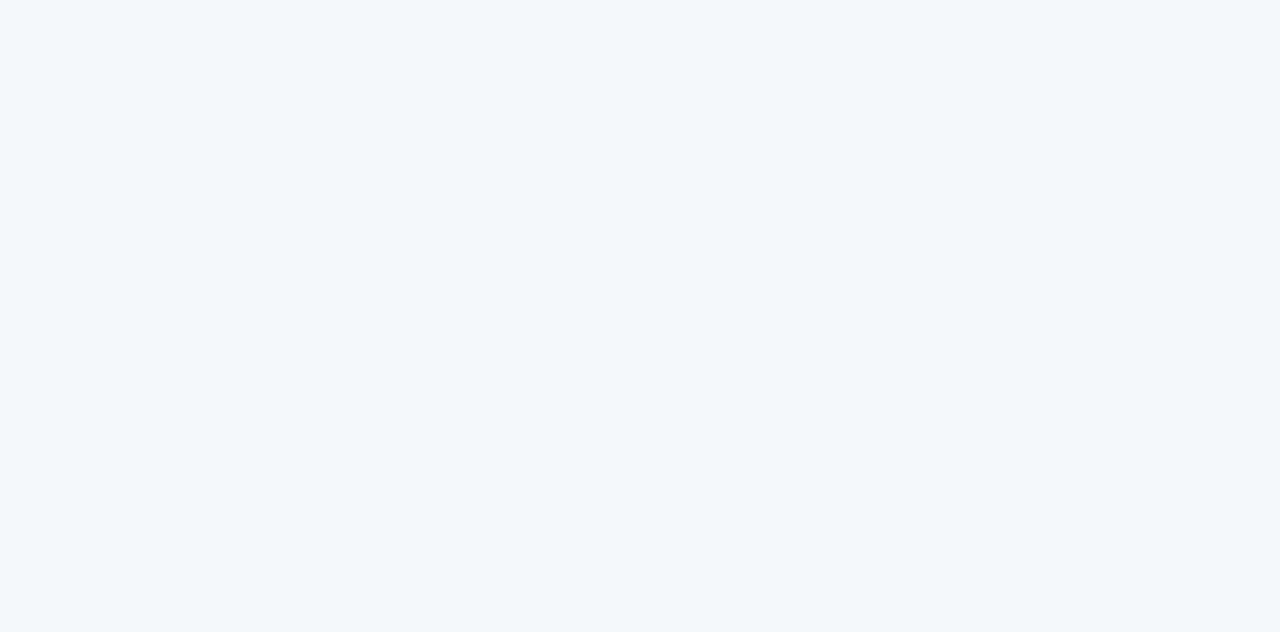
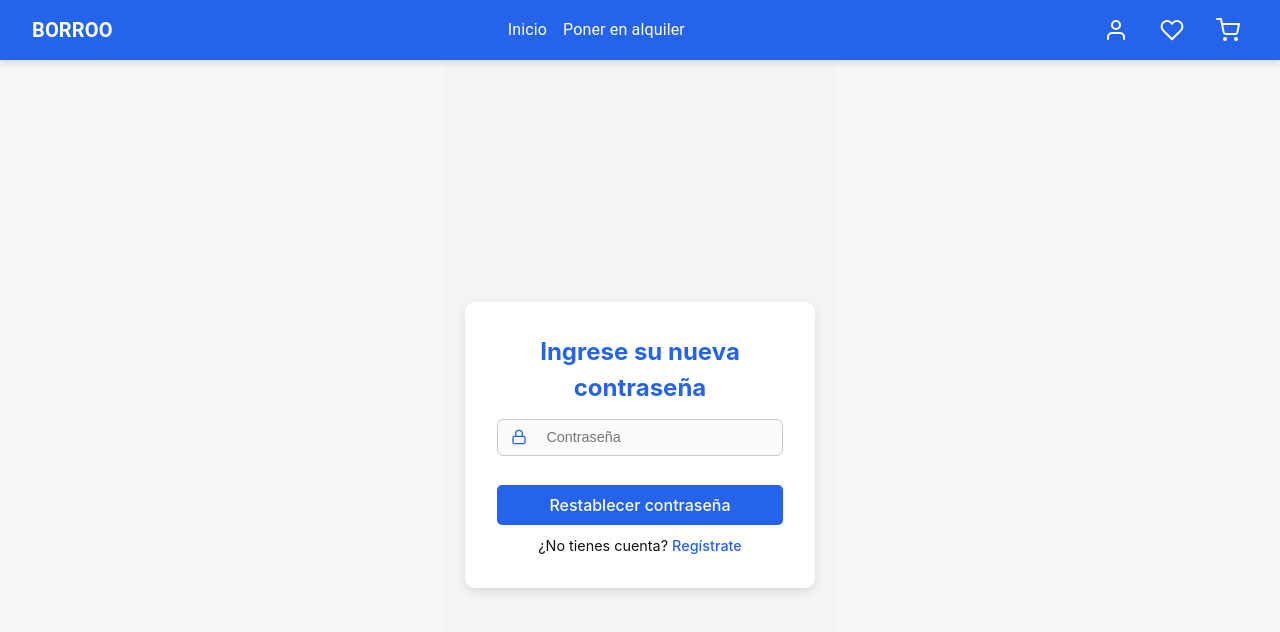
Before and after one commit to ISPP-2425-G4/borroo, a React (Vite) app in the folder frontend/: page /recoverPasswordNew in a window 1280 px wide. Before the commit this address had no page. Shown: the top 632 px of the page. Built offline with nearby package versions, Linux system fonts and the light colour scheme.

Commit message:
feature: pantallas recuperar contraseña

```diff
--- /dev/null
+++ b/frontend/public/styles/RecuperarContraseña.css
@@ -0,0 +1,24 @@
+.body {
+    display: flex;
+    flex-direction: column;
+    align-items: center;
+    min-height: calc(100vh - 80px);
+    background-color: #f3f4f6;
+    padding-top: 400px;
+    width: 100vw;
+    padding-bottom: 30px;
+}
+
+
+
+.recover-container {
+    display: flex;
+    justify-content: center;
+    flex-direction: column;
+    align-items: flex-start; /* Alinea desde arriba para poder usar margin-top */
+    min-height: 100vh; /* Usa altura completa de la ventana */
+    background-color: #f3f4f6;
+    padding: 0 20px; /* Añade padding horizontal pero no vertical */
+    width: 100%; /* Usa 100% en lugar de 100vw para evitar scroll horizontal */
+    box-sizing: border-box; /* Asegura que el padding esté incluido en el width */
+}
--- a/frontend/src/App.jsx
+++ b/frontend/src/App.jsx
@@ -6,6 +6,9 @@ import Signup from "./SignUp";
 import UpdateItem from "./UpdateItem";
 import ShowItem from "./ShowItem";
 import SearchItemByName from "./SearchItemByName";
+import RecuperarContraseñaConfirm from "./RecuperarContraseñaConfirm";
+import RecuperarContraseñaComplete from "./RecuperarContraseñaComplete";
+import RecuperarContraseña from "./RecuperarContraseña";
 
 function App() {
   return (
@@ -20,6 +23,10 @@ function App() {
         <Route path="/show-item/:id" element={<ShowItem />} />
         <Route path="/signup" element={<Signup />} />
         <Route path="/objetos/search_item" element={<SearchItemByName />} />
+        <Route path="/recoverPassword" element={<RecuperarContraseñaConfirm />} />
+        <Route path="/recoverPasswordDone" element={<RecuperarContraseñaComplete />} />
+        <Route path="/recoverPasswordNew" element={<RecuperarContraseña />} />
+
       </Routes>
     </Router>
   );
--- /dev/null
+++ b/frontend/src/RecuperarContraseña.jsx
@@ -0,0 +1,81 @@
+import Navbar from "./Navbar";
+import { useState } from "react";
+import "../public/styles/RecuperarContraseña.css";
+import { FiLock } from "react-icons/fi";
+import { Link, useNavigate } from "react-router-dom";
+import axios from 'axios';
+import "../public/styles/Login.css";
+import { Box } from "@mui/material";
+
+const RecuperarContraseña = () => {
+    const [password, setPassword] = useState("");
+    const [error, setError] = useState("");
+    const [loading, setLoading] = useState(false);
+    const navigate = useNavigate();
+
+    const handleSubmit = async (e) => {
+      e.preventDefault();
+      setLoading(true);
+      setError("");
+
+      try {
+        const response = await axios.post(
+          `${import.meta.env.VITE_API_BASE_URL}/usuarios/login/`,
+          {password },
+          {
+            headers: { "Content-Type": "application/json" },
+            withCredentials: true, // Equivalente a `credentials: "include"` en fetch
+          }
+        );
+
+        if (response.status === 200) {
+          navigate("/");
+        } else {
+          const data = response.data;
+          throw new Error(data.error || "Error al iniciar sesión");
+        }
+      } catch (error) {
+        // Manejar el error 404 (usuario no encontrado o credenciales incorrectas)
+        if (error.response && error.response.status === 404) {
+          setError("El correo no está registrado.");
+        } else {
+          // Manejar otros errores
+          setError(error.message || "Error al conectar con el servidor");
+        }
+      } finally {
+        setLoading(false);
+      }
+    };
+
+  return (
+    <Box sx={{ display: 'flex', flexDirection: 'column', alignItems: 'center' }}>
+      <Navbar />
+      <div className="recover-container">
+      <div className="login-box">
+        <h2>Ingrese su nueva contraseña</h2>
+        {error && <div className="error-message">{error}</div>}
+        <form onSubmit={handleSubmit}>
+          <div className="input-group">
+            <FiLock className="input-icon" />
+            <input
+              type="password"
+              placeholder="Contraseña"
+              required
+              value={password}
+              onChange={(e) => setPassword(e.target.value)}
+            />
+          </div>
+          <button type="submit" className="login-btn" disabled={loading}>
+            {loading ? "Procesando..." : "Restablecer contraseña"}
+          </button>
+        </form>
+        <p className="register-link">
+          ¿No tienes cuenta? <Link to="/signup">Regístrate</Link>
+        </p>
+      </div>
+    </div>
+    </Box>
+  );
+};
+
+export default RecuperarContraseña;
--- /dev/null
+++ b/frontend/src/RecuperarContraseñaComplete.jsx
@@ -0,0 +1,19 @@
+import Navbar from "./Navbar";
+import "../public/styles/RecuperarContraseña.css";
+import "../public/styles/Login.css";
+import { Box } from "@mui/material";
+
+const RecuperarContraseñaComplete = () => {
+  return (
+    <Box sx={{ display: 'flex', flexDirection: 'column', alignItems: 'center' }}>
+      <Navbar />
+      <div className="recover-container">
+      <h1>¡Listo!</h1>
+        <p>Si el correo electrónico ingresado está asociado con una cuenta, recibirás un mensaje con un enlace para restablecer tu contraseña.</p>
+        <p>Si no ves el correo en tu bandeja de entrada, revisa la carpeta de spam o intenta de nuevo.</p>
+      </div>
+    </Box>
+  );
+};
+
+export default RecuperarContraseñaComplete;
--- /dev/null
+++ b/frontend/src/RecuperarContraseñaConfirm.jsx
@@ -0,0 +1,81 @@
+import Navbar from "./Navbar";
+import { useState } from "react";
+import "../public/styles/RecuperarContraseña.css";
+import { FiLock } from "react-icons/fi";
+import { Link, useNavigate } from "react-router-dom";
+import axios from 'axios';
+import "../public/styles/Login.css";
+import { Box } from "@mui/material";
+
+const RecuperarContraseñaConfirm = () => {
+    const [email, setEmail] = useState("");
+    const [error, setError] = useState("");
+    const [loading, setLoading] = useState(false);
+    const navigate = useNavigate();
+
+    const handleSubmit = async (e) => {
+      e.preventDefault();
+      setLoading(true);
+      setError("");
+
+      try {
+        const response = await axios.post(
+          `${import.meta.env.VITE_API_BASE_URL}/usuarios/login/`,
+          {email },
+          {
+            headers: { "Content-Type": "application/json" },
+            withCredentials: true, // Equivalente a `credentials: "include"` en fetch
+          }
+        );
+
+        if (response.status === 200) {
+          navigate("/");
+        } else {
+          const data = response.data;
+          throw new Error(data.error || "Error al iniciar sesión");
+        }
+      } catch (error) {
+        // Manejar el error 404 (usuario no encontrado o credenciales incorrectas)
+        if (error.response && error.response.status === 404) {
+          setError("El correo no está registrado.");
+        } else {
+          // Manejar otros errores
+          setError(error.message || "Error al conectar con el servidor");
+        }
+      } finally {
+        setLoading(false);
+      }
+    };
+
+  return (
+    <Box sx={{ display: 'flex', flexDirection: 'column', alignItems: 'center' }}>
+      <Navbar />
+      <div className="recover-container">
+      <div className="login-box">
+        <h2>Recupera tu contraseña</h2>
+        {error && <div className="error-message">{error}</div>}
+        <form onSubmit={handleSubmit}>
+          <div className="input-group">
+            <FiLock className="input-icon" />
+            <input
+              type="email"
+              placeholder="Correo electronico"
+              required
+              value={email}
+              onChange={(e) => setEmail(e.target.value)}
+            />
+          </div>
+          <button type="submit" className="login-btn" disabled={loading}>
+            {loading ? "Procesando..." : "Ingresar"}
+          </button>
+        </form>
+        <p className="register-link">
+          ¿No tienes cuenta? <Link to="/signup">Regístrate</Link>
+        </p>
+      </div>
+    </div>
+    </Box>
+  );
+};
+
+export default RecuperarContraseñaConfirm;
```
